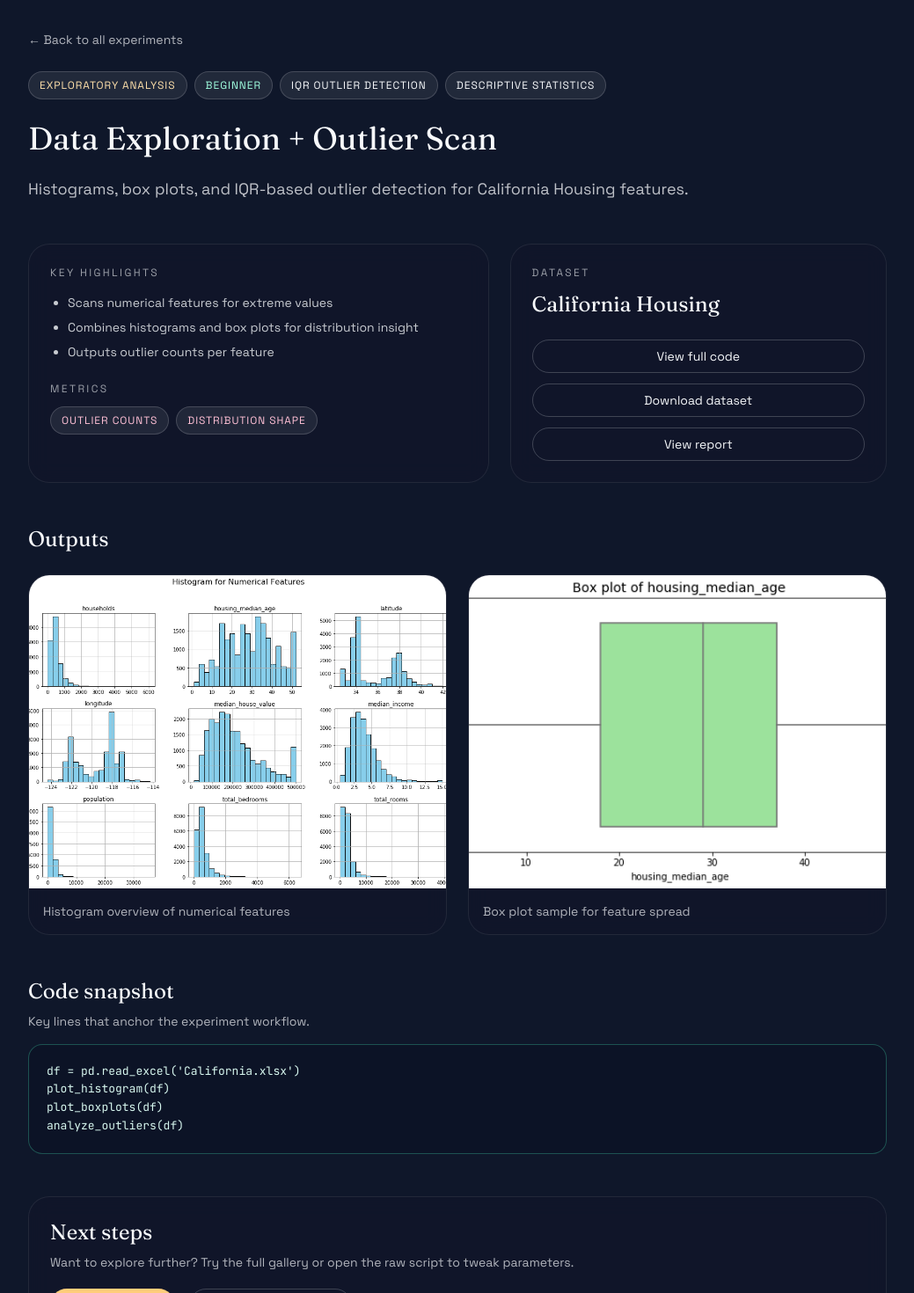
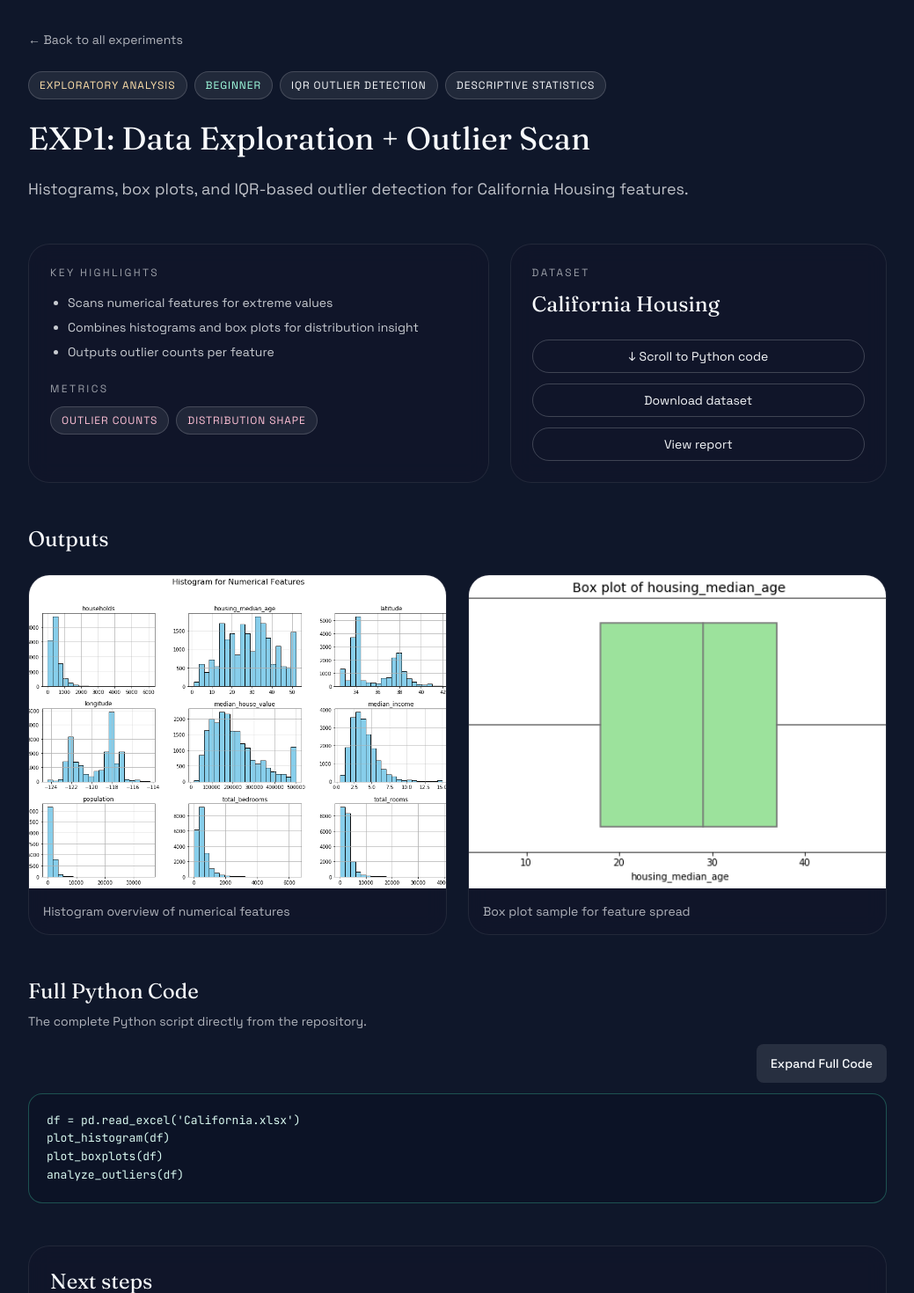
Before and after one commit to Rajath2005/ML, a Next.js app in the folder website/: page /experiments/exp1 in a window 1280 px wide. Shown: the part 140-1610 px from the top of the page at 88% size, without its empty margins (120-1159 px from the left). Built offline with nearby package versions, Linux system fonts and the light colour scheme.

Commit message:
feat: implement experiment tracking system with dynamic code display and detailed experiment metadata

```diff
--- a/website/src/app/experiments/[id]/page.tsx
+++ b/website/src/app/experiments/[id]/page.tsx
@@ -1,3 +1,5 @@
+import fs from "fs";
+import path from "path";
 import Image from "next/image";
 import Link from "next/link";
 import { notFound } from "next/navigation";
@@ -10,6 +12,18 @@ export default function ExperimentDetailPage({ params }: { params: { id: string
 
   if (!experiment) {
     notFound();
+  }
+
+  let fullCode = experiment.codeSnippet;
+  try {
+    if (experiment.localCodePath) {
+      const filePath = path.join(process.cwd(), "..", experiment.localCodePath);
+      if (fs.existsSync(filePath)) {
+        fullCode = fs.readFileSync(filePath, "utf-8");
+      }
+    }
+  } catch (err) {
+    console.error("Failed to read local python file", err);
   }
 
   return (
@@ -53,10 +67,10 @@ export default function ExperimentDetailPage({ params }: { params: { id: string
             <p className="mt-3 font-display text-2xl text-ink-100">{experiment.dataset}</p>
             <div className="mt-6 flex flex-col gap-3 text-sm">
               <Link
-                href={experiment.codeUrl}
-                className="rounded-full border border-white/20 px-4 py-2 text-center text-ink-100 transition hover:border-white/40"
+                href="#code-snapshot"
+                className="rounded-full border border-white/20 px-4 py-2 text-center text-ink-100 transition hover:border-white/40 focus-visible:ring-2 focus-visible:ring-accent"
               >
-                View full code
+                ↓ Scroll to Python code
               </Link>
               {experiment.datasetUrl ? (
                 <Link
@@ -98,13 +112,13 @@ export default function ExperimentDetailPage({ params }: { params: { id: string
           </div>
         </section>
 
-        <section className="mt-12">
-          <h2 className="font-display text-2xl">Code snapshot</h2>
+        <section id="code-snapshot" className="mt-12">
+          <h2 className="font-display text-2xl">Full Python Code</h2>
           <p className="mt-2 text-sm text-ink-100/70">
-            Key lines that anchor the experiment workflow.
+            The complete Python script directly from the repository.
           </p>
           <div className="mt-4">
-            <CodeBlock code={experiment.codeSnippet} />
+            <CodeBlock code={fullCode} />
           </div>
         </section>
 
--- a/website/src/components/CodeBlock.tsx
+++ b/website/src/components/CodeBlock.tsx
@@ -1,11 +1,31 @@
+"use client";
+
+import { useState } from "react";
+
 type CodeBlockProps = {
   code: string;
 };
 
 export default function CodeBlock({ code }: CodeBlockProps) {
+  const [isExpanded, setIsExpanded] = useState(false);
+
   return (
-    <pre className="code-block">
-      <code>{code}</code>
-    </pre>
+    <div className="flex flex-col gap-3">
+      <div className="flex justify-end">
+        <button
+          onClick={() => setIsExpanded(!isExpanded)}
+          className="flex min-h-[44px] items-center justify-center rounded-lg bg-white/10 px-4 text-sm font-medium text-ink-100 transition hover:bg-white/20 focus-visible:ring-2 focus-visible:ring-accent"
+        >
+          {isExpanded ? "Collapse View" : "Expand Full Code"}
+        </button>
+      </div>
+      <pre
+        className={`code-block ${
+          isExpanded ? "" : "max-h-[500px]"
+        } overflow-y-auto`}
+      >
+        <code>{code}</code>
+      </pre>
+    </div>
   );
 }
--- a/website/src/data/experiments.ts
+++ b/website/src/data/experiments.ts
@@ -11,6 +11,7 @@ export type Experiment = {
   outputs: Array<{ src: string; alt: string; caption: string }>;
   codeSnippet: string;
   codeUrl: string;
+  localCodePath: string;
   datasetUrl: string;
   reportUrl?: string;
 };
@@ -20,7 +21,7 @@ const repoBase = "https://github.com/Rajath2005/ML";
 export const experiments: Experiment[] = [
   {
     id: "exp1",
-    title: "Data Exploration + Outlier Scan",
+    title: "EXP1: Data Exploration + Outlier Scan",
     summary: "Histograms, box plots, and IQR-based outlier detection for California Housing features.",
     category: "Exploratory Analysis",
     level: "Beginner",
@@ -46,12 +47,13 @@ export const experiments: Experiment[] = [
     ],
     codeSnippet: "df = pd.read_excel('California.xlsx')\nplot_histogram(df)\nplot_boxplots(df)\nanalyze_outliers(df)",
     codeUrl: `${repoBase}/blob/main/EXP1/Exp1.py`,
+    localCodePath: "EXP1/Exp1.py",
     datasetUrl: "/datasets/California%20Housing.csv",
     reportUrl: "/downloads/exp1-report.pdf"
   },
   {
     id: "exp2",
-    title: "Correlation Mapping",
+    title: "EXP2: Correlation Mapping",
     summary: "Correlation heatmap and pair plot to reveal feature relationships.",
     category: "Exploratory Analysis",
     level: "Beginner",
@@ -77,11 +79,12 @@ export const experiments: Experiment[] = [
     ],
     codeSnippet: "correlation_matrix = df.corr()\nsns.heatmap(correlation_matrix, annot=True)\nsns.pairplot(df)",
     codeUrl: `${repoBase}/blob/main/EXP2/Exp2.py`,
+    localCodePath: "EXP2/Exp2.py",
     datasetUrl: "/datasets/California%20Housing.csv"
   },
   {
     id: "exp3",
-    title: "PCA Dimensionality Reduction",
+    title: "EXP3: PCA Dimensionality Reduction",
     summary: "Reduce Iris dataset from 4D to 2D and visualize class separation.",
     category: "Dimensionality Reduction",
     level: "Intermediate",
@@ -102,12 +105,13 @@ export const experiments: Experiment[] = [
     ],
     codeSnippet: "df_scaled = scaler.fit_transform(df[features])\npca = PCA(n_components=2)\nprincipal_components = pca.fit_transform(df_scaled)",
     codeUrl: `${repoBase}/blob/main/EXP3/Exp3.py`,
+    localCodePath: "EXP3/Exp3.py",
     datasetUrl: "/datasets/iris_data.csv",
     reportUrl: "/downloads/exp3-report.pdf"
   },
   {
     id: "exp4",
-    title: "Find-S Concept Learning",
+    title: "EXP4: Find-S Concept Learning",
     summary: "Learns the most specific hypothesis consistent with positive examples.",
     category: "Concept Learning",
     level: "Beginner",
@@ -128,12 +132,13 @@ export const experiments: Experiment[] = [
     ],
     codeSnippet: "positive_examples = df[df.iloc[:,-1].str.lower()=='yes']\nhypothesis = positive_examples.iloc[0, :-1].copy()\n...",
     codeUrl: `${repoBase}/blob/main/EXP4/Exp4.py`,
+    localCodePath: "EXP4/Exp4.py",
     datasetUrl: "/datasets/tennis.csv",
     reportUrl: "/downloads/exp4-report.pdf"
   },
   {
     id: "exp5",
-    title: "Semi-Supervised KNN Labeling",
+    title: "EXP5: Semi-Supervised KNN Labeling",
     summary: "Labels unlabeled data using KNN and compares accuracy across k values.",
     category: "Semi-Supervised Learning",
     level: "Intermediate",
@@ -154,12 +159,13 @@ export const experiments: Experiment[] = [
     ],
     codeSnippet: "knn = KNeighborsClassifier(n_neighbors=k)\nknn.fit(X_train, y_train)\naccuracy = accuracy_score(true_labels, predictions)",
     codeUrl: `${repoBase}/blob/main/EXP5/EXP5.py`,
+    localCodePath: "EXP5/EXP5.py",
     datasetUrl: "",
     reportUrl: "/downloads/exp5-report.pdf"
   },
   {
     id: "exp6",
-    title: "Locally Weighted Regression",
+    title: "EXP6: Locally Weighted Regression",
     summary: "Fits non-parametric curves with varying bandwidth values.",
     category: "Regression",
     level: "Intermediate",
@@ -180,11 +186,12 @@ export const experiments: Experiment[] = [
     ],
     codeSnippet: "weights = np.exp(-np.sum((X_train - x)**2, axis=1) / (2 * tau**2))\nW = np.diag(weights)",
     codeUrl: `${repoBase}/blob/main/EXP6/EXP6.py`,
+    localCodePath: "EXP6/EXP6.py",
     datasetUrl: ""
   },
   {
     id: "exp7",
-    title: "Linear vs Polynomial Regression",
+    title: "EXP7: Linear vs Polynomial Regression",
     summary: "Compares linear and polynomial regression on housing and auto MPG data.",
     category: "Regression",
     level: "Intermediate",
@@ -210,11 +217,12 @@ export const experiments: Experiment[] = [
     ],
     codeSnippet: "linear_reg.fit(X_train, y_train)\ny_pred = linear_reg.predict(X_test)\nprint(f\"Linear Regression - MSE: {mse}\")",
     codeUrl: `${repoBase}/blob/main/EXP7/EXP7.py`,
+    localCodePath: "EXP7/EXP7.py",
     datasetUrl: "/datasets/BostonHousing.csv"
   },
   {
     id: "exp8",
-    title: "Decision Tree Classification",
+    title: "EXP8: Decision Tree Classification",
     summary: "Builds a decision tree to classify breast cancer samples.",
     category: "Classification",
     level: "Intermediate",
@@ -235,12 +243,13 @@ export const experiments: Experiment[] = [
     ],
     codeSnippet: "dt_classifier = DecisionTreeClassifier(random_state=42)\ndt_classifier.fit(X_train, y_train)\nprint(export_text(dt_classifier))",
     codeUrl: `${repoBase}/blob/main/EXP-8/Exp8.py`,
+    localCodePath: "EXP-8/Exp8.py",
     datasetUrl: "/datasets/breast_cancer.csv",
     reportUrl: "/downloads/exp8-report.pdf"
   },
   {
     id: "exp9",
-    title: "PCA + Naive Bayes Faces",
+    title: "EXP9: PCA + Naive Bayes Faces",
     summary: "Classifies Olivetti faces using PCA + Gaussian Naive Bayes.",
     category: "Classification",
     level: "Advanced",
@@ -266,11 +275,12 @@ export const experiments: Experiment[] = [
     ],
     codeSnippet: "pca = PCA(n_components=50)\nX_pca = pca.fit_transform(X)\nnb_classifier.fit(X_train, y_train)",
     codeUrl: `${repoBase}/blob/main/EXP-9/EXP9.py`,
+    localCodePath: "EXP-9/EXP9.py",
     datasetUrl: "/datasets/olivetti_faces.csv"
   },
   {
     id: "exp10",
-    title: "K-means Clustering + PCA",
+    title: "EXP10: K-means Clustering + PCA",
     summary: "Clusters Wisconsin breast cancer data and visualizes in PCA space.",
     category: "Clustering",
     level: "Advanced",
@@ -291,6 +301,7 @@ export const experiments: Experiment[] = [
     ],
     codeSnippet: "kmeans = KMeans(n_clusters=2, random_state=42, n_init=10)\ny_kmeans = kmeans.predict(X_scaled)\nprint(confusion_matrix(y, y_kmeans))",
     codeUrl: `${repoBase}/blob/main/EXP-10/Exp10.py`,
+    localCodePath: "EXP-10/Exp10.py",
     datasetUrl: "/datasets/Wisconsin_Breast_Cancer.csv"
   }
 ];
```
